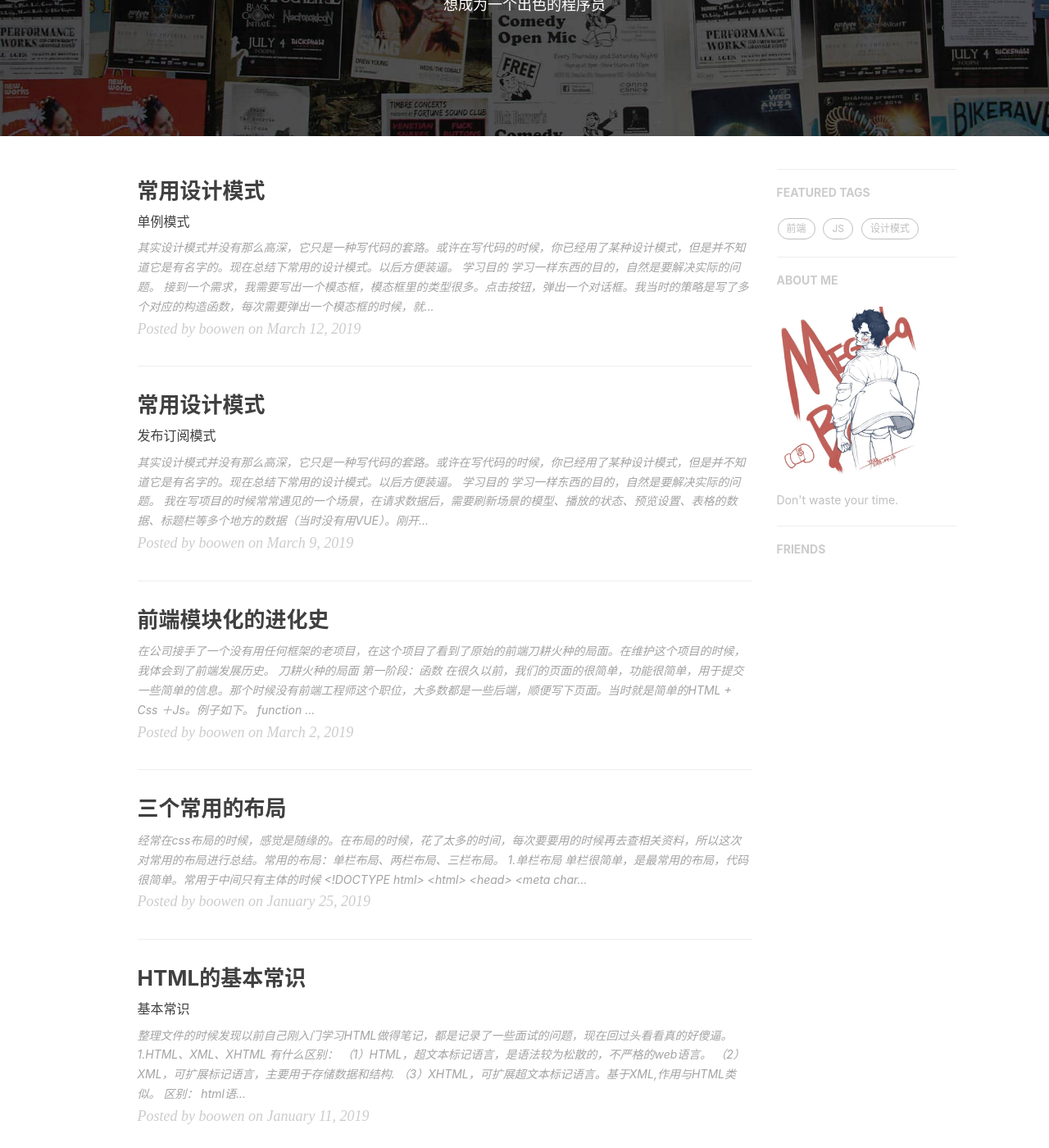
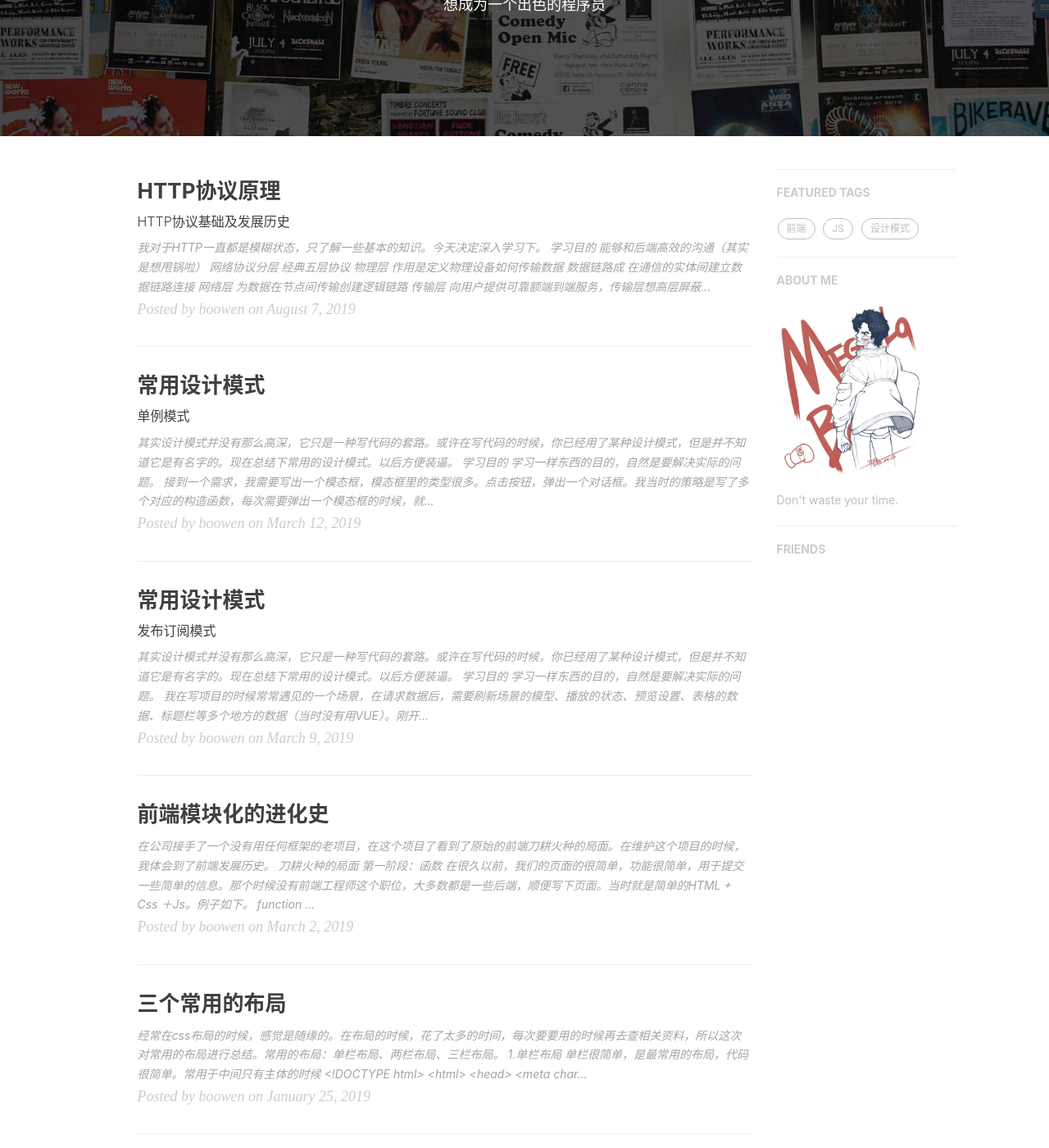
Before and after one commit to zhaobw61/-zhaobw61.git.io, a Jekyll site: the page built from index.html, in a window 1280 px wide and 1400 px high, scrolled down 252 px. Shown: the whole window at 82% size. Built offline with Jekyll 4.4.1, drawn with Linux system fonts in a browser that asks for light colours; nearby versions of some CDN libraries; the list of posts is cut into pages by our own code; comment, search, counter and statistics services are not loaded.

Commit message:
完成一篇博客

````diff
--- a/_posts/2019-03-12-singleMode.markdown
+++ b/_posts/2019-03-12-singleMode.markdown
@@ -108,4 +108,10 @@ var ProxySingletonCreateDiv = (function () {
 var a = new ProxySingletonCreateDiv('sven1');
 var b = new ProxySingletonCreateDiv('sven2');
 ```
-ProxySingletonCreateDiv代理了
+ProxySingletonCreateDiv负责里判断是否单一的职责，解耦了对象的初始化和判断是否是单例。
+
+## 真的有必要模拟类吗？
+
+javaScript是一种没有类的语言，我们用原型链模拟了类的继承和派生、多态。模拟类的存在还有很多缺点，例如显示伪多态。这都给开发人员留下了很多陷阱。不过ES6新添了Class。在JS里创建对象非常简单
+
+# 未完待续
--- /dev/null
+++ b/_posts/2019-08-07-http.markdown
@@ -0,0 +1,112 @@
+---
+layout:       post
+title:        "HTTP协议原理"
+subtitle:     "HTTP协议基础及发展历史"
+date:         2019-08-07 21:00:00
+author:       "boowen"
+header-img:   "img/post-bg-pubsub.png"
+header-mask:  0.3
+tags:
+    - 前端
+    - HTTP
+---
+>我对于HTTP一直都是模糊状态，只了解一些基本的知识。今天决定深入学习下。
+
+## 学习目的
+
+能够和后端高效的沟通（其实是想甩锅啦）
+
+## 网络协议分层
+
+### 经典五层协议
+
+- 物理层
+
+作用是定义物理设备如何传输数据
+
+- 数据链路成
+
+在通信的实体间建立数据链路连接
+
+- 网络层
+
+为数据在节点间传输创建逻辑链路
+
+- 传输层
+
+向用户提供可靠额端到端服务，传输层想高层屏蔽了下层数据通信的细节
+
+- 应用层
+
+为应用软件提供很多的服务，构建于TCP协议之上
+
+### HTTP发展历史
+
+##### HTTP/0.9
+
+- 只有一个命令GET
+
+- 没有HEADER等描述数据的信息
+
+- 服务器发送完完毕，就关闭TCP连接
+
+##### HTTP/1.0
+
+- 增加了很多命令
+
+- 增加了status code 和 header
+
+- 多字符支持，多部分发送，权限，缓存
+
+##### HTTP/1.1
+
+- 持久连接
+
+- pipeline
+
+-  增加host和其他一些命令
+
+##### HTTP/2
+
+- 所有数据以二进制传输
+
+- 同一个连接发送多个请求不在需要按照顺序来
+
+- 头信息压缩以及推送等提高效率的功能
+
+### HTTP三次握手
+
+### URI
+
+URI是包含URL和URN，Uniform Resource Identifier/统一资源标志符。用来唯一标识互联网的信息资源
+
+### URL
+
+Uniform Resource LOcator/统一资源定位器
+
+### URN
+
+永久统一资源定位符，在资源移动后还能被找到。目前还没有非常成熟的使用方案
+
+### HTTP报文格式
+
+起始行//换行
+首部
+//空行
+主体
+
+### HTTP方法
+
+> 用来定义对于资源操作
+
+常用有GET、POST等
+
+有各自的语义
+
+### HTTP CODE
+
+>　定义服务器对请求的处理结果
+
+每个区间的CODE有各自的定义
+
+好的HTTP服务，可以通过CODE判断结果
````
